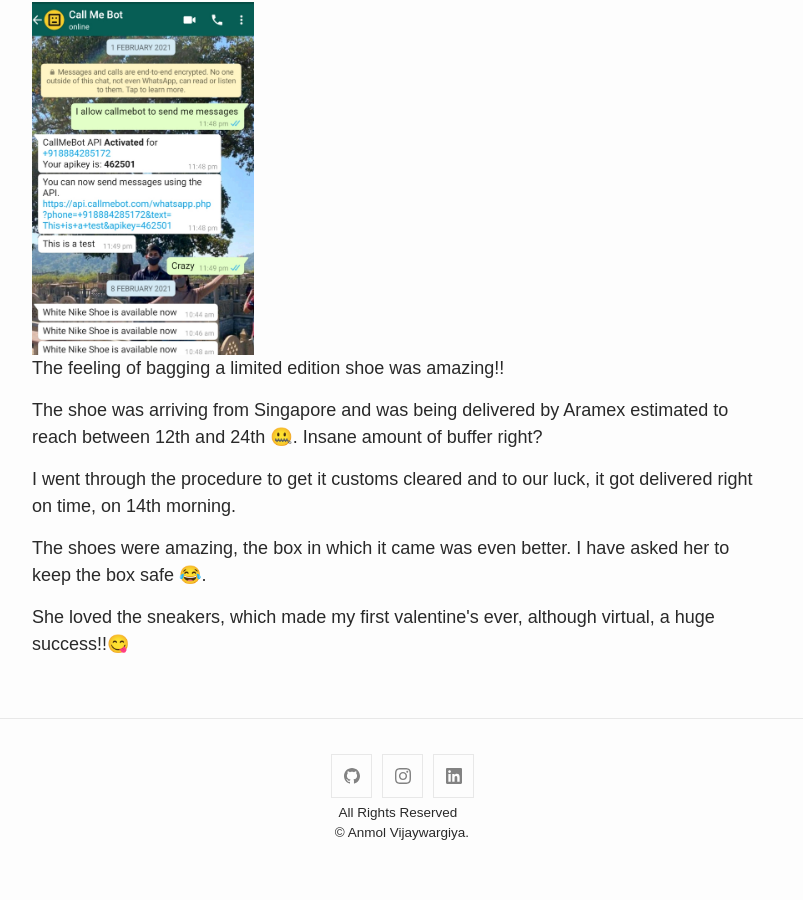
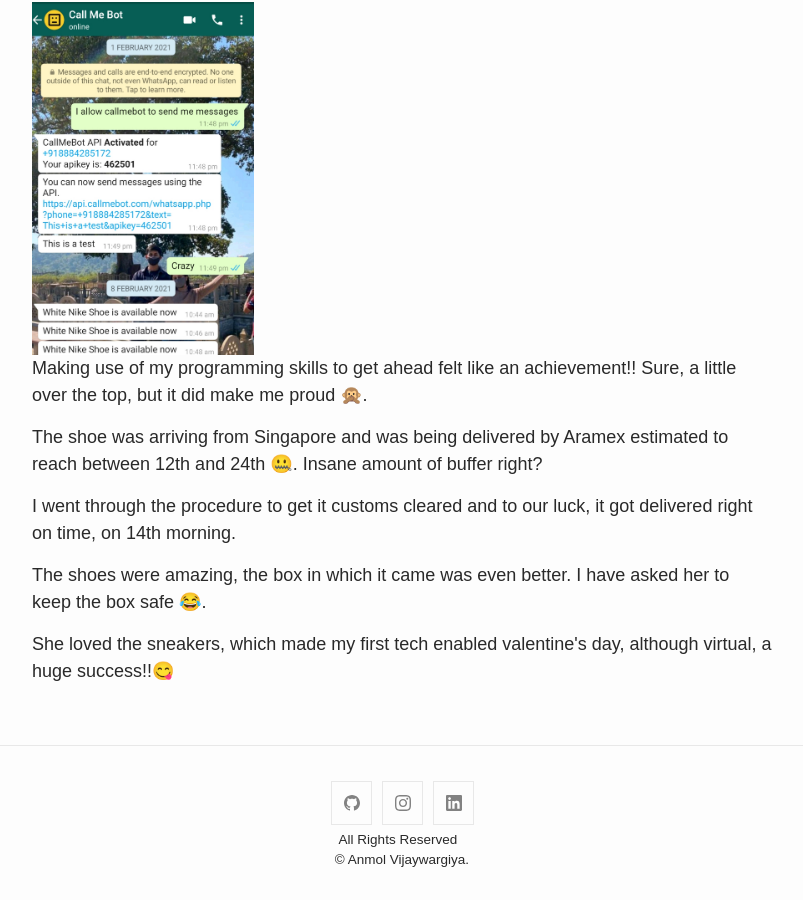
Before and after one commit to anmol1vw13/anmol1vw13.github.io, a Jekyll site: the page built from _posts/2021-02-14-tech-limited-edition-purchase.html, in a window 1280 px wide and 900 px high, scrolled down 2902 px. Shown: the whole window, without its empty margins (238-1041 px from the left). Built offline with Jekyll 4.4.1, drawn with Linux system fonts in a browser that asks for light colours; comment, search, counter and statistics services are not loaded; before the commit the page ends 3775 px from its top, so only the background shows below that; some of the changed text lies outside the part shown.

Commit message:
Title and text for nike post modified

```diff
--- a/_posts/2021-02-14-tech-limited-edition-purchase.html
+++ b/_posts/2021-02-14-tech-limited-edition-purchase.html
@@ -1,6 +1,6 @@
 ---
 layout: post
-title: How I bagged a limited edition Nike sneaker!!
+title: How I used technology to bag a limited edition Nike sneaker!!
 date: '2021-02-14T12:00:00.000-08:00'
 author: Anmol Vijaywargiya
 tags:
@@ -78,8 +78,8 @@
 <div class="post-img">
   <img src="/assets/limited-edition-purchase/call_me_bot_notification.jpg"/>
 </div>
-<p>The feeling of bagging a limited edition shoe was amazing!!</p>
+<p>Making use of my programming skills to get ahead felt like an achievement!! Sure, a little over the top, but it did make me proud 🙊.</p>
 <p>The shoe was arriving from Singapore and was being delivered by Aramex estimated to reach between 12th and 24th 🤐. Insane amount of buffer right?</p>
 <p>I went through the procedure to get it customs cleared and to our luck, it got delivered right on time, on 14th morning.</p>
 <p> The shoes were amazing, the box in which it came was even better. I have asked her to keep the box safe 😂.</p>
-<p>She loved the sneakers, which made my first valentine's ever, although virtual, a huge success!!😋</p>
+<p>She loved the sneakers, which made my first tech enabled valentine's day, although virtual, a huge success!!😋</p>
```
